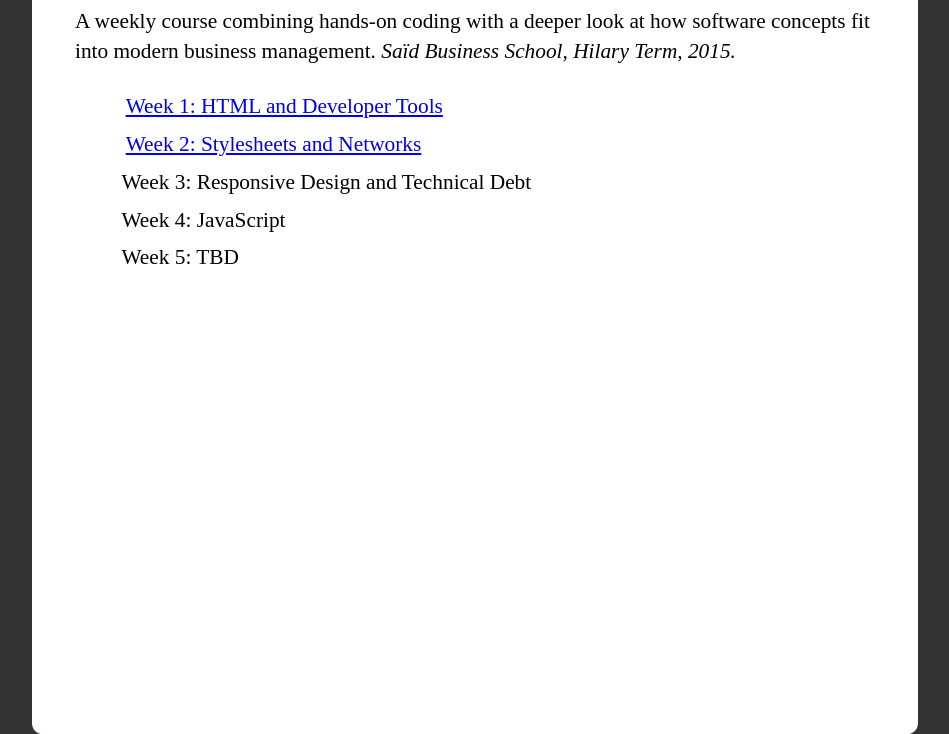
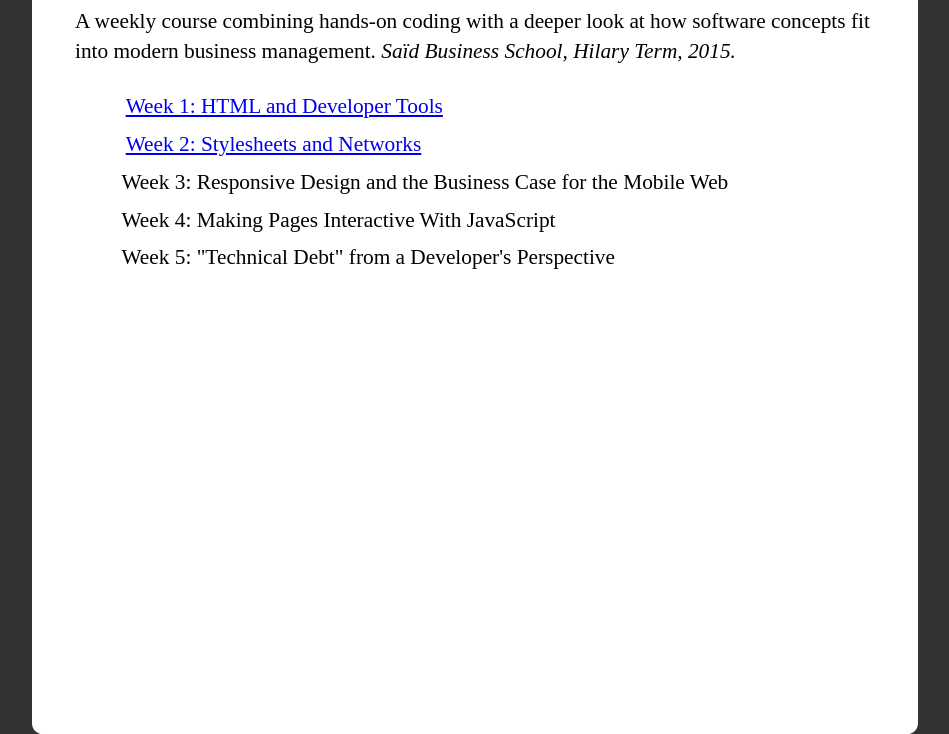
Before and after one commit to owenscott/codeformbas, a website: page index.html in a window 1280 px wide. Shown: the part 151-885 px from the top of the page, without its empty margins (165-1114 px from the left). Drawn offline with Linux system fonts and the light colour scheme.

Commit message:
updated class list

```diff
--- a/index.html
+++ b/index.html
@@ -10,9 +10,9 @@
 			<ul>
 				<li><a href="lessons/week1">Week 1: HTML and Developer Tools</a></li>
 				<li><a href="lessons/week2">Week 2: Stylesheets and Networks</a></li>
-				<li>Week 3: Responsive Design and Technical Debt</li>
-				<li>Week 4: JavaScript</li>
-				<li>Week 5: TBD</li>
+				<li>Week 3: Responsive Design and the Business Case for the Mobile Web</li>
+				<li>Week 4: Making Pages Interactive With JavaScript</li>
+				<li>Week 5: "Technical Debt" from a Developer's Perspective</li>
 			</ul>
 		</div>
 		<script>
```
